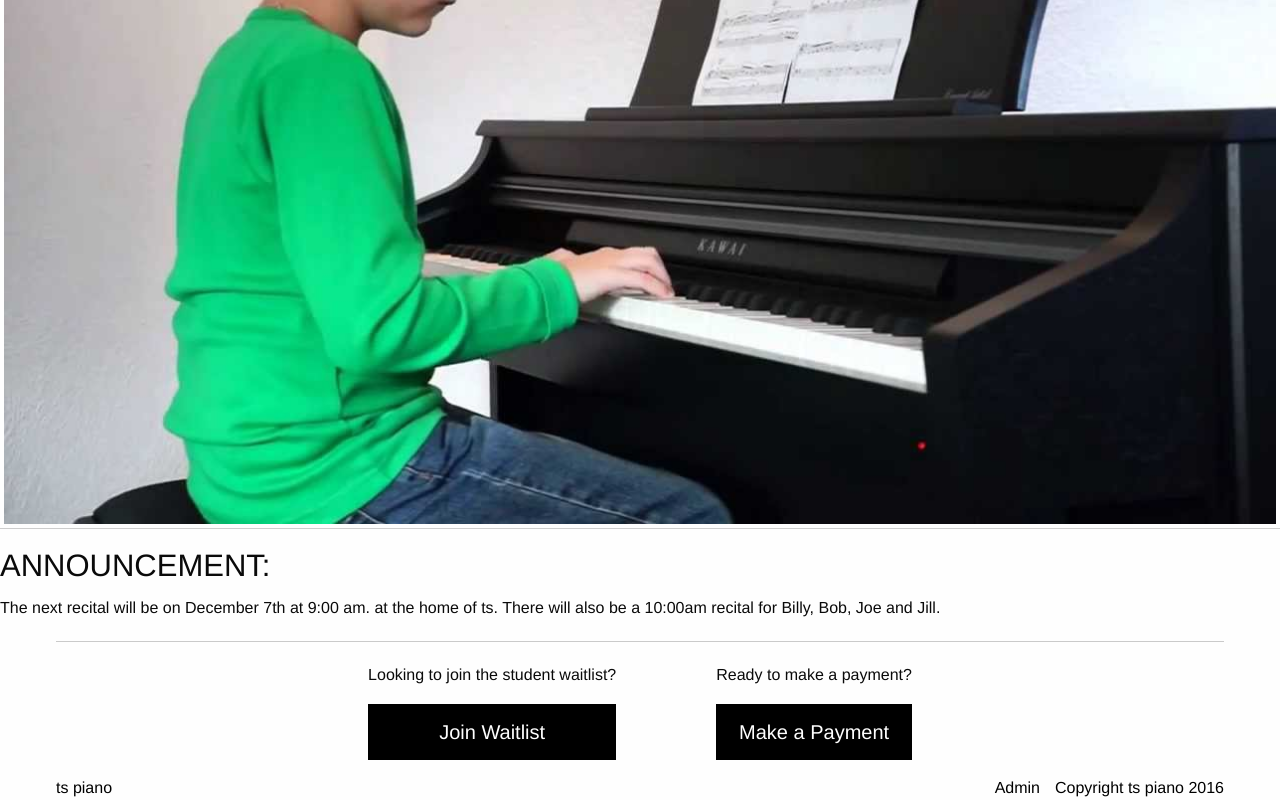
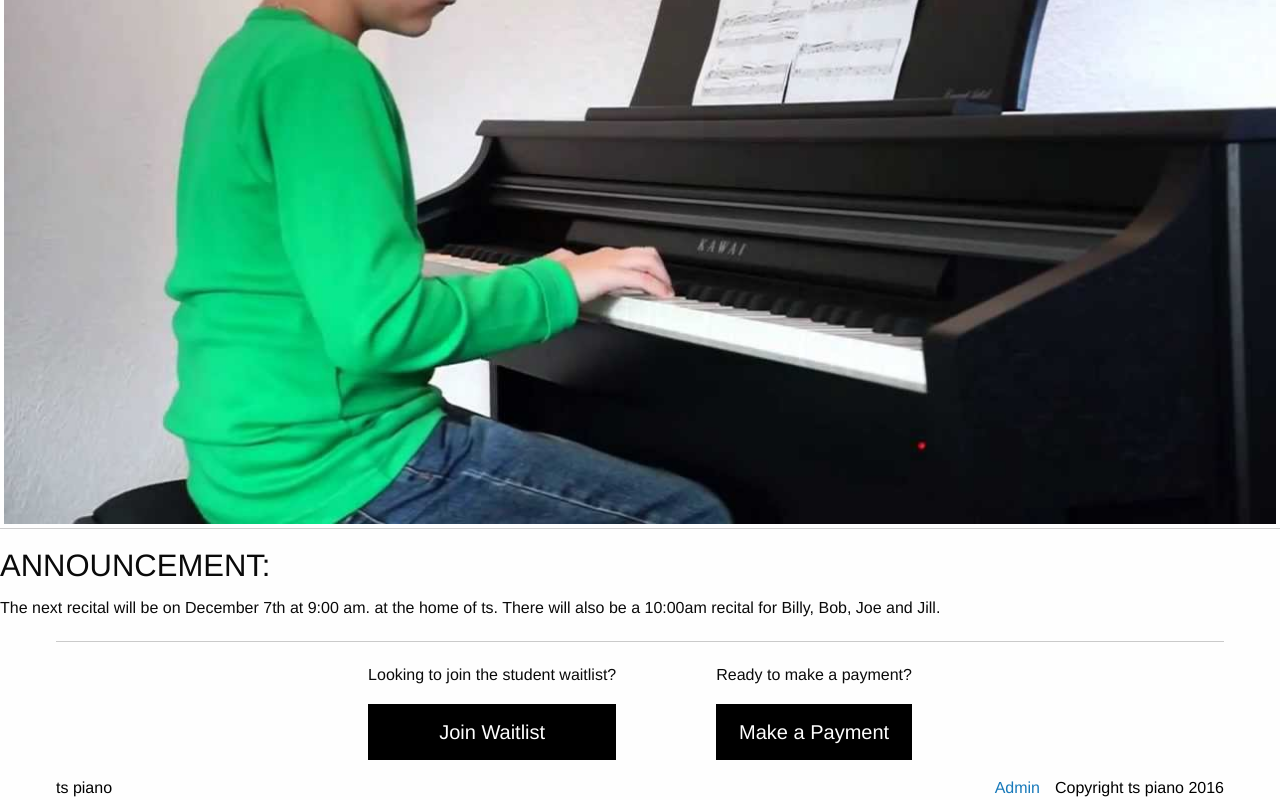
Before and after one commit to joshSummerhays/piano2, an Angular app: page / in a window 1280 px wide. Shown: the part 2268-3068 px from the top of the page. Built offline with nearby package versions, Linux system fonts and the light colour scheme.

Commit message:
FIX: footer admin

```diff
--- a/src/app/footer/footer.component.html
+++ b/src/app/footer/footer.component.html
@@ -16,7 +16,7 @@
     ts piano
   </div>
   <div class="footer-item footer-admin">
-    Admin
+    <a routerLink="/admin">Admin</a>
   </div>
   <div class="footer-item">
     Copyright ts piano 2016
```
